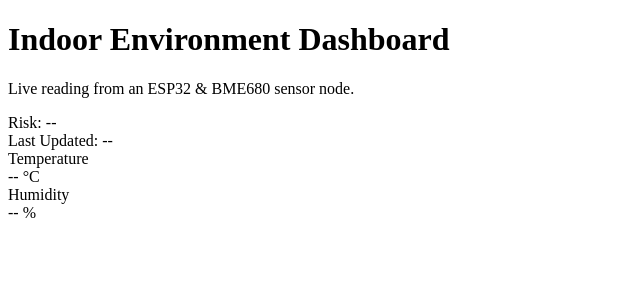
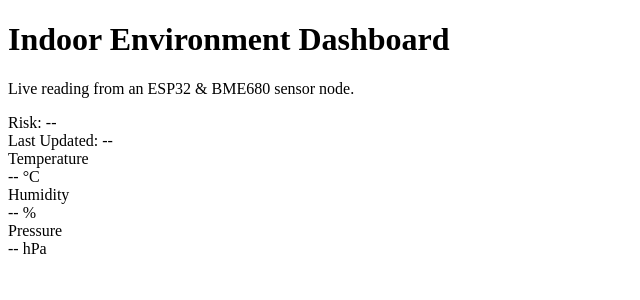
Before and after one commit to JoshuaHassell05/Indoor-Environment-Monitor, a Flask app: page / in a window 1280 px wide. Shown: the top 300 px of the page, without its empty margins (0-640 px from the left). Run offline with Flask 3, Linux system fonts and the light colour scheme.

Commit message:
Add pressure metric display to the Indoor Environment Dashboard

```diff
--- a/server_rpi/templates/index.html
+++ b/server_rpi/templates/index.html
@@ -37,6 +37,13 @@
                     <span class="unit">%</span>
                 </div>
             </div>
+            <div class="card">
+                <div class="metric-title">Pressure</div>
+                <div class="metic-value">
+                    <span id="pres">--</span>
+                    <span class="unit">hPa</span>
+                </div>
+            </div>
 
         </div>
 
```
